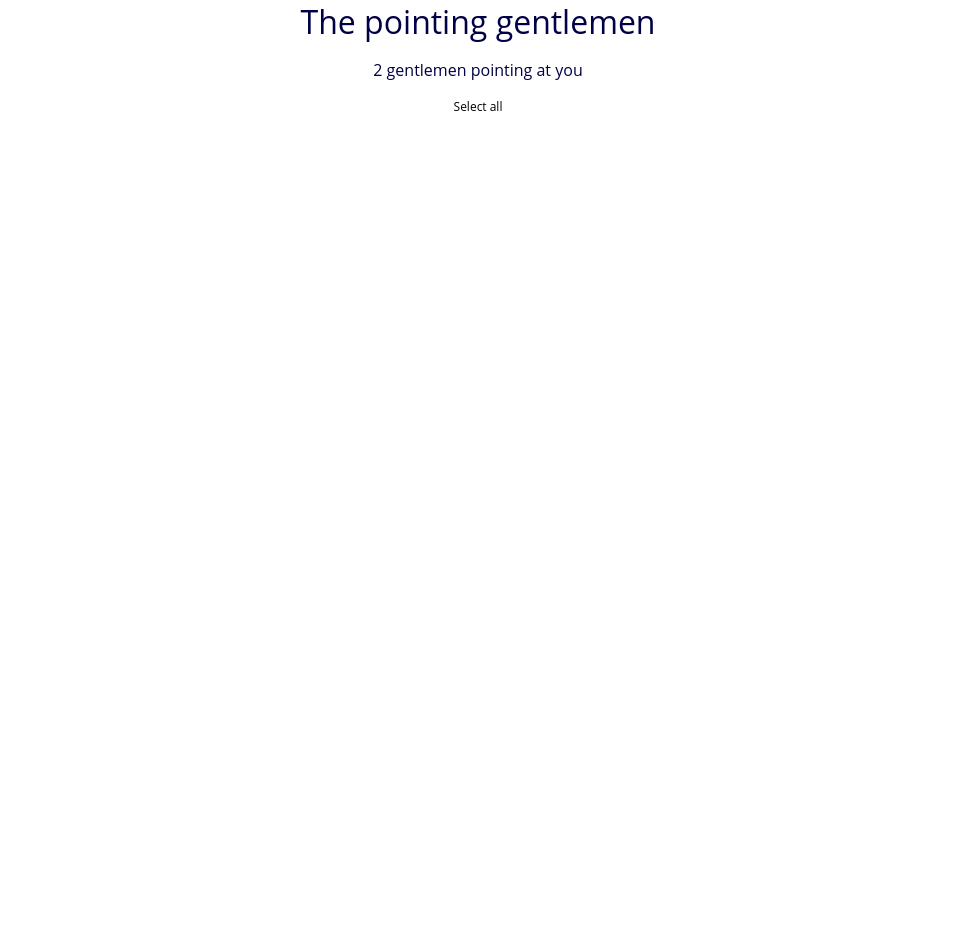
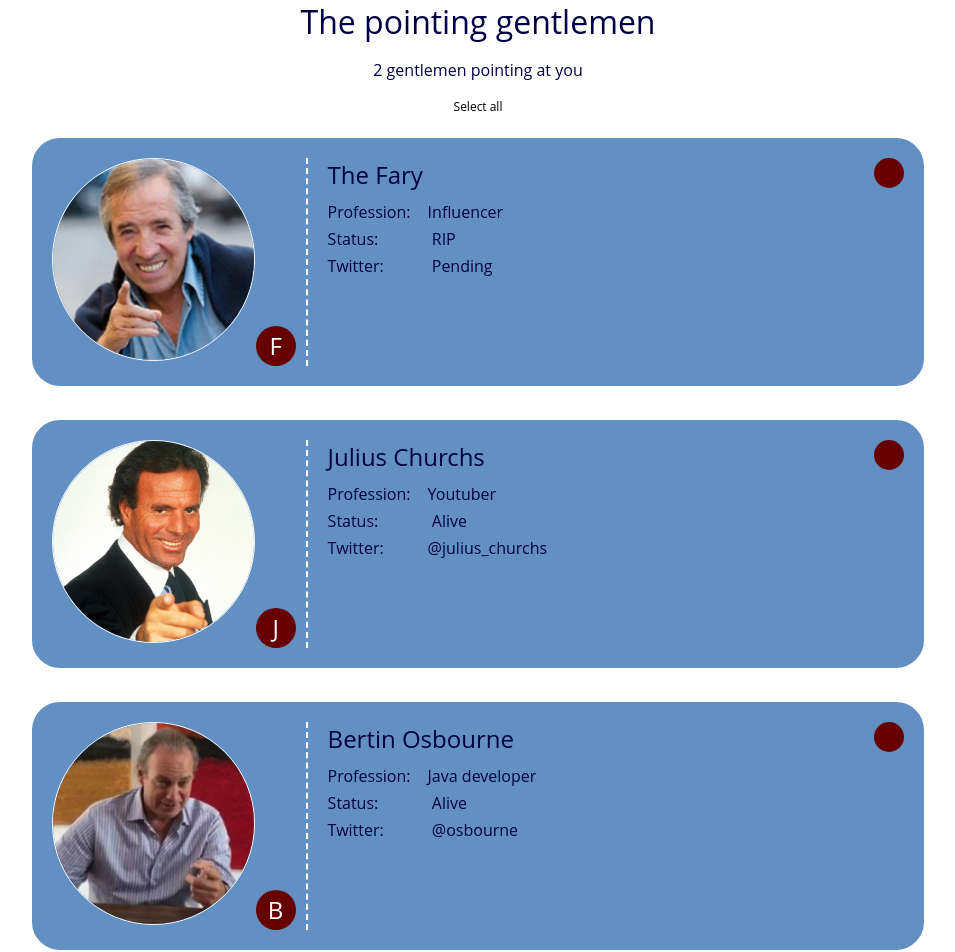
Before and after one commit to Learning-X/202201-W4CH1-luc-stpierre, a React (Create React App) app: page / in a window 1280 px wide. Shown: the top 952 px of the page, without its empty margins (162-1117 px from the left). Before the commit the page ends 800 px from the top, so only its background shows below. Built offline with nearby package versions, Linux system fonts and the light colour scheme.

Commit message:
added main tag and content from challenge

```diff
--- a/src/App.js
+++ b/src/App.js
@@ -20,6 +20,93 @@ function App() {
         <Info selectedPerson={selectedPerson} />
         <button className="button button--select">Select all</button>
       </section>
+
+      <main class="main">
+        <ul class="gentlemen">
+          <li class="gentleman">
+            <div class="gentleman__avatar-container">
+              <img
+                class="gentleman__avatar"
+                src="img/fary.jpg"
+                alt="The Fary pointing at you"
+              />
+              <span class="gentleman__initial">F</span>
+            </div>
+            <div class="gentleman__data-container">
+              <h2 class="gentleman__name">The Fary</h2>
+              <ul class="gentleman__data-list">
+                <li class="gentleman__data">
+                  <span class="gentleman__data-label">Profession:</span>
+                  Influencer
+                </li>
+                <li class="gentleman__data">
+                  <span class="gentleman__data-label">Status:</span> RIP
+                </li>
+                <li class="gentleman__data">
+                  <span class="gentleman__data-label">Twitter:</span> Pending
+                </li>
+              </ul>
+            </div>
+            <i class="icon gentleman__icon fas fa-check"></i>
+            <i class="icon gentleman__icon gentleman__icon--delete fas fa-times"></i>
+          </li>
+          <li class="gentleman">
+            <div class="gentleman__avatar-container">
+              <img
+                class="gentleman__avatar"
+                src="img/Julio.jpg"
+                alt="Julius Churchs pointing at you"
+              />
+              <span class="gentleman__initial">J</span>
+            </div>
+            <div class="gentleman__data-container">
+              <h2 class="gentleman__name">Julius Churchs</h2>
+              <ul class="gentleman__data-list">
+                <li class="gentleman__data">
+                  <span class="gentleman__data-label">Profession:</span>
+                  Youtuber
+                </li>
+                <li class="gentleman__data">
+                  <span class="gentleman__data-label">Status:</span> Alive
+                </li>
+                <li class="gentleman__data">
+                  <span class="gentleman__data-label">Twitter:</span>
+                  @julius_churchs
+                </li>
+              </ul>
+            </div>
+            <i class="icon gentleman__icon fas fa-check"></i>
+            <i class="icon gentleman__icon gentleman__icon--delete fas fa-times"></i>
+          </li>
+          <li class="gentleman">
+            <div class="gentleman__avatar-container">
+              <img
+                class="gentleman__avatar"
+                src="img/bertin.jpg"
+                alt="Bertin Osbourne pointing at you"
+              />
+              <span class="gentleman__initial">B</span>
+            </div>
+            <div class="gentleman__data-container">
+              <h2 class="gentleman__name">Bertin Osbourne</h2>
+              <ul class="gentleman__data-list">
+                <li class="gentleman__data">
+                  <span class="gentleman__data-label">Profession:</span>
+                  Java developer
+                </li>
+                <li class="gentleman__data">
+                  <span class="gentleman__data-label">Status:</span> Alive
+                </li>
+                <li class="gentleman__data">
+                  <span class="gentleman__data-label">Twitter:</span> @osbourne
+                </li>
+              </ul>
+            </div>
+            <i class="icon gentleman__icon fas fa-check"></i>
+            <i class="icon gentleman__icon gentleman__icon--delete fas fa-times"></i>
+          </li>
+        </ul>
+      </main>
     </div>
   );
 }
```
